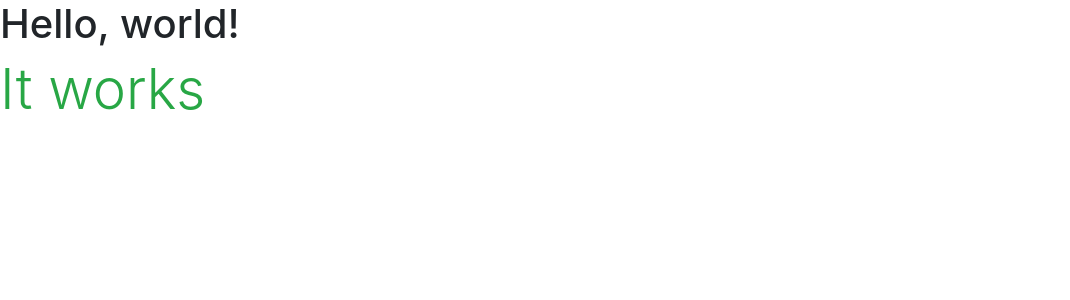
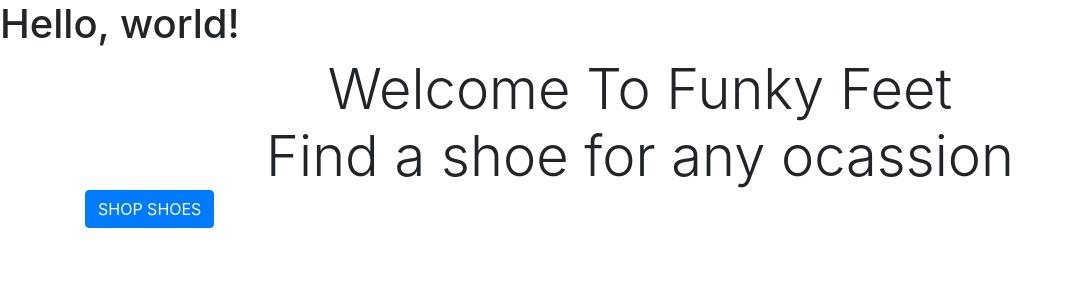
Before and after one commit to Code-Institute-Submissions/KateEllen-shoe_shop_JuneResub, a Django app: page / in a window 1280 px wide. Shown: the top 300 px of the page, without its empty margins (0-1070 px from the left). Run offline with Django 3.2, Linux system fonts and the light colour scheme.

Commit message:
Add header to index.html

```diff
--- a/home/templates/home/index.html
+++ b/home/templates/home/index.html
@@ -1,5 +1,13 @@
 {% extends "base.html" %}
 {% load static %}
 {% block content %}
-<h1 class="display-4 text-success"> It works </h1>
+
+<header class="masthead">
+    <div class="container h-100">
+        <div class="display-4 logo-font text-black text-center">Welcome To Funky Feet</div>
+        <div class="display-4 text-black text-center">Find a shoe for any ocassion</div>
+        <a class="btn btn-primary btn-xl text-uppercase" href="#allshoes">Shop Shoes</a>
+    </div>
+</header>
+
 {% endblock %}
```
